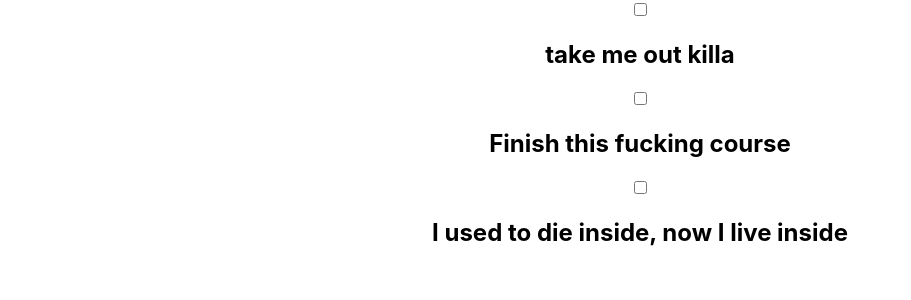
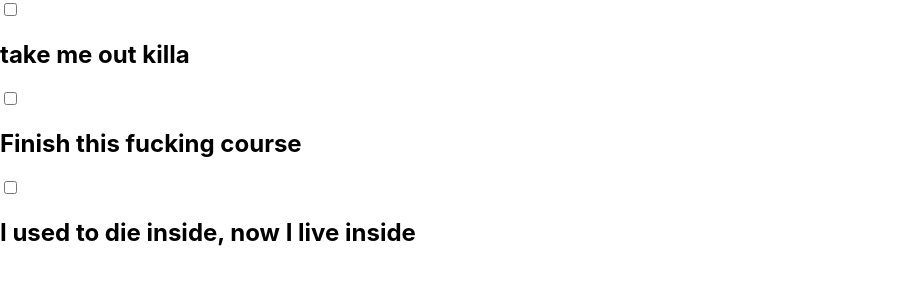
Before and after one commit to Reroot/ToDoListReact, a React (Create React App) app: page / in a window 1280 px wide. Shown: the top 300 px of the page, without its empty margins (0-911 px from the left). Built offline with nearby package versions, Linux system fonts and the light colour scheme.

Commit message:
conversion to classes

```diff
--- a/src/App.js
+++ b/src/App.js
@@ -1,15 +1,26 @@
-import React from "react";
+import React, { Component } from "react";
 import "./App.css";
 import toDoData from "./toDoData";
 import TodoItem from "./TodoItem";
-function App() {
-	const toDoItemsArray = toDoData.map((item) => (
-		<TodoItem key={item.id} item={item} />
-	));
 
-	console.log(toDoItemsArray);
-
-	return <div className="App">{toDoItemsArray}</div>;
+export class App extends Component {
+	render() {
+		return <div>{toDoItemsArray}</div>;
+	}
 }
 
+const toDoItemsArray = toDoData.map((item) => (
+	<TodoItem key={item.id} item={item} />
+));
+
+// function createList() {
+// 	const toDoItemsArray = toDoData.map((item) => (
+// 		<TodoItem key={item.id} item={item} />
+// 	));
+
+// 	console.log(toDoItemsArray);
+
+// 	return { toDoItemsArray };
+// }
+
 export default App;
```
